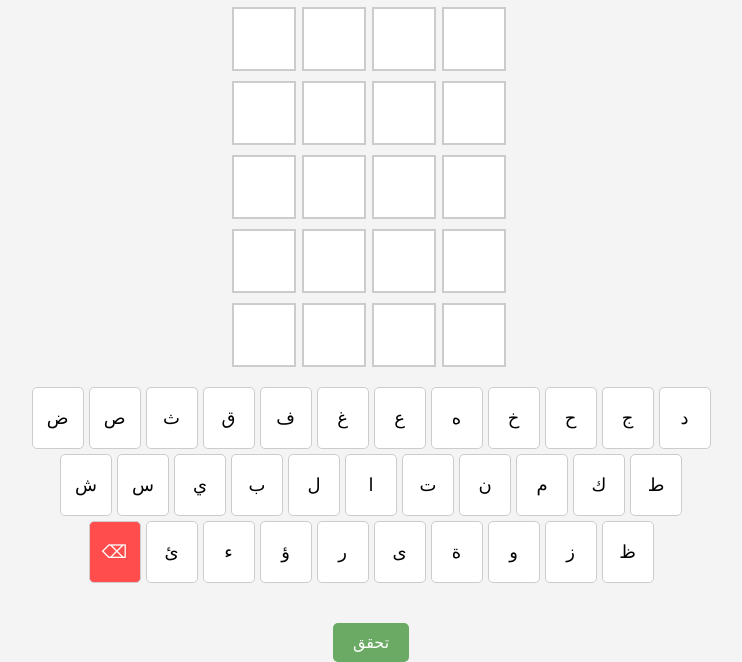
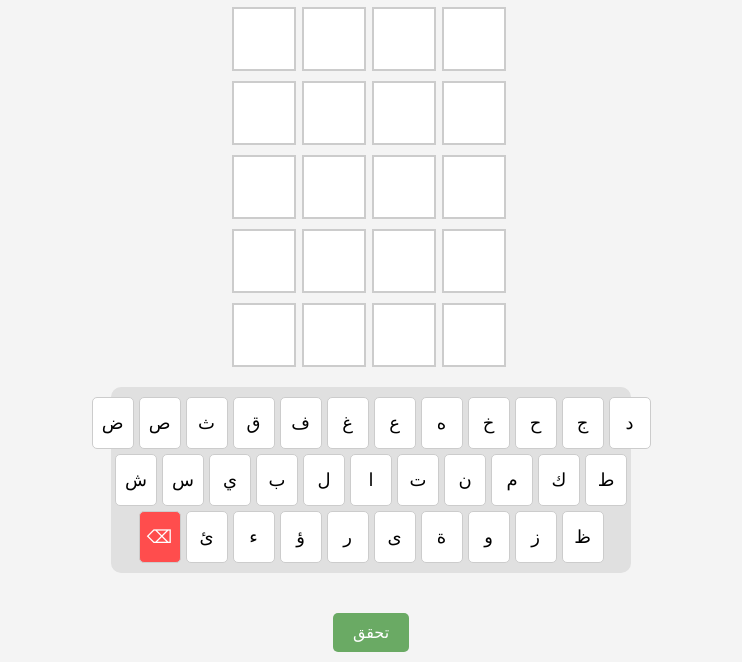
Before and after one commit to ahmedazmy81819/words-game, a plain HTML site: page index.html in a window 1280 px wide. Shown: the part 176-838 px from the top of the page, without its empty margins (269-1011 px from the left). Drawn offline with Linux system fonts and the light colour scheme.

Commit message:
Update styles.css

```diff
--- a/styles.css
+++ b/styles.css
@@ -52,6 +52,12 @@ body {
     flex-direction: column;
     align-items: center;
     gap: 5px;
+    background-color: #e0e0e0;
+    padding: 10px;
+    border-radius: 10px;
+    max-width: 500px;
+    margin-left: auto;
+    margin-right: auto;
 }
 
 .keyboard-row {
@@ -64,8 +70,8 @@ body {
     display: inline-flex;
     align-items: center;
     justify-content: center;
-    width: 50px;
-    height: 60px;
+    width: 40px;
+    height: 50px;
     border: 1px solid #ccc;
     background-color: #fff;
     cursor: pointer;
```
